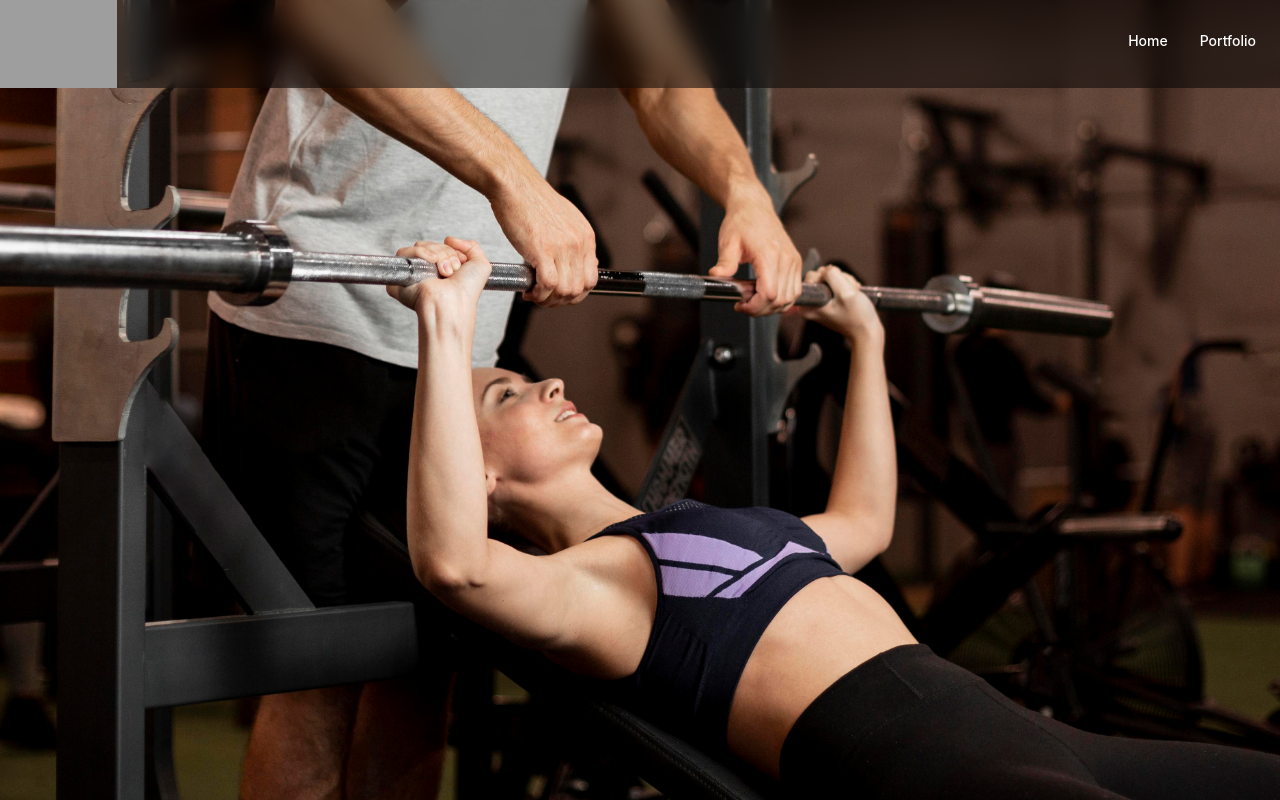
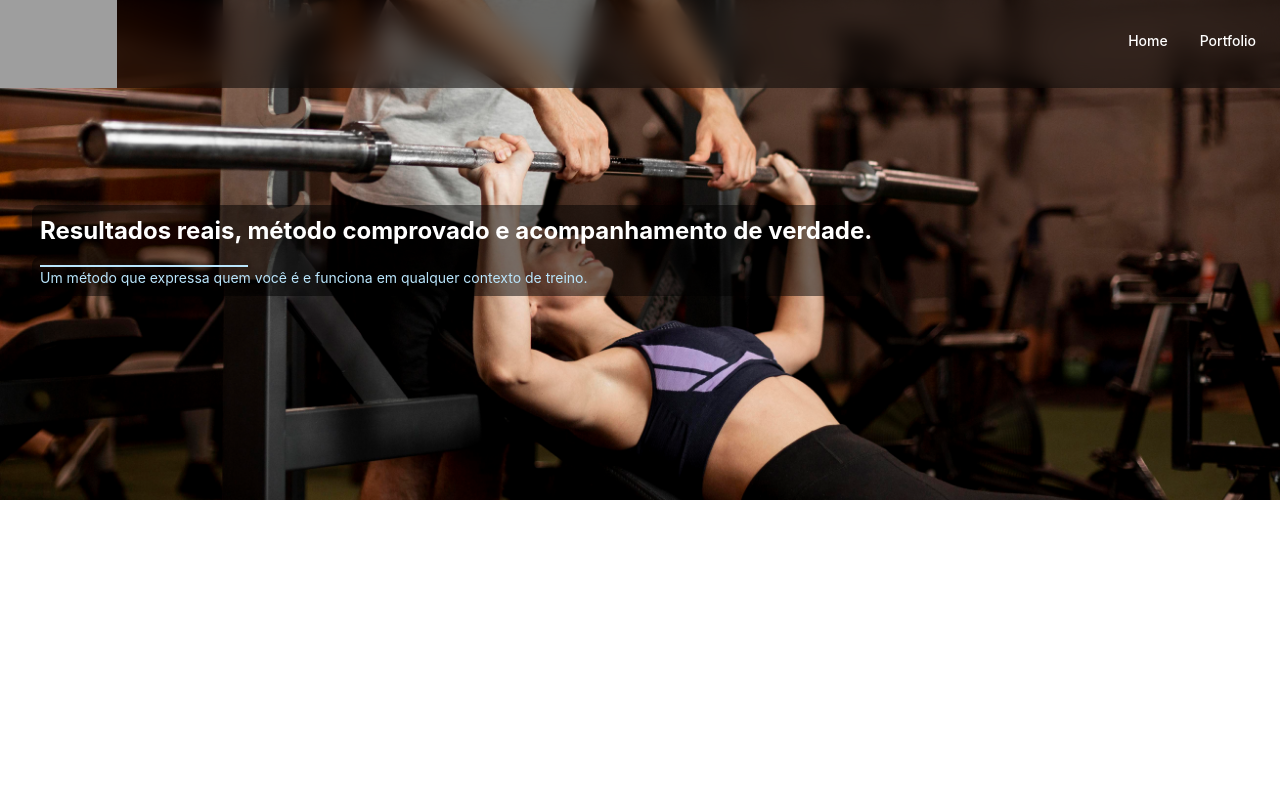
Before and after one commit to P3dr0PRR/personal_lp, a React (Vite) app: page /portfolio in a window 1280 px wide. Built offline with nearby package versions, Linux system fonts and the light colour scheme; grey boxes are pictures that could not be loaded.

Commit message:
Hero finished

```diff
--- a/src/App.tsx
+++ b/src/App.tsx
@@ -1,18 +1,16 @@
 import { BrowserRouter, Routes, Route } from "react-router-dom";
 import { Header } from "./components/Header/Header";
-import { Home } from "./pages/Home";
-import { PortifolioHome } from "./pages/PortifolioHome";
+import { Home } from "./pages/Home/Home";
+import { PortifolioHome } from "./pages/PortifolioHome/PortifolioHome";
 
 function App() {
   return (
     <BrowserRouter>
-
       <Header />
       <Routes>
         <Route path="/" element={<Home />} />
         <Route path="/portfolio" element={<PortifolioHome />} />
       </Routes>
-
     </BrowserRouter>
   );
 }
--- a/src/global.css
+++ b/src/global.css
@@ -1,6 +1,15 @@
 @import "tailwindcss";
 
 @layer base {
+  h1 {
+    font-size: 1.5rem;
+    font-weight: bold;
+    color: white;
+    padding: 0.5rem;
+    background-color: rgba(0, 0, 0, 0.5);
+    border-radius: 0.5rem;
+  }
+
   h2 {
     font-size: 1.125rem;
     font-weight: bold;
@@ -19,6 +28,10 @@
     font-size: 0.875rem;
     color: rgb(186, 230, 253);
     padding: 0.5rem;
+    padding: 0.5rem;
+    background-color: rgba(0, 0, 0, 0.5);
+    border-radius: 0.5rem;
+
   }
 }
 
@@ -66,6 +79,38 @@
   .SocialMedias:hover {
     color: rgb(107, 114, 128);
   }
+
+  .slideInTitle {
+    animation: slideInTitle 3s ease both;
+  }
+
+  .slideInSubtitle {
+    animation: slideInSubtitle 5s ease both;
+  }
+}
+
+@keyframes slideInTitle {
+  50% {
+    transform: translateX(-20px);
+  }
+  from {
+    transform: translateX(35rem);
+  }
+  to {
+    transform: translateX(0);
+  }
+}
+
+@keyframes slideInSubtitle {
+  50% {
+    transform: translateX(-20px);
+  }
+  from {
+    transform: translateX(35rem);
+  }
+  to {
+    transform: translateX(0);
+  }
 }
 
 html {
--- a/src/pages/Home.tsx
+++ b/src/pages/Home/Home.tsx
@@ -1,8 +1,8 @@
-import Menubg from "../assets/personal.jpg";
-import JDoe from "../assets/Jdoe.png";
-import Wpp from "../assets/wpp.png";
+import Menubg from "../../assets/personal.jpg";
+import JDoe from "../../assets/Jdoe.png";
+import Wpp from "../../assets/wpp.png";
 
-import { Footer } from "../components/Footer/Footer.tsx";
+import { Footer } from "../../components/Footer/Footer.tsx";
 
 export function Home() {
   return (
@@ -23,10 +23,14 @@ export function Home() {
               alt="Jon Doe J"
               className="h-32 w-32 bg-transparent"
             />
-            <h2>Com foco e direção, você vai além do que imagina.</h2>
-            <p className="motivation">buscando direção ?</p>
-            <h2>Entre em Contato</h2>
-            <p className="motivation">
+            <h2 className="slideInTitle">
+              Com foco e direção, você vai além do que imagina.
+            </h2>
+            <p className="slideInSubtitle">
+              buscando direção ?
+            </p>
+            <h2 className="slideInTitle">Entre em Contato</h2>
+            <p className="slideInSubtitle">
               Do primeiro treino ao resultado final, eu cuido de cada detalhe.
               Seu único trabalho é evoluir.
             </p>
--- a/src/pages/PortifolioHome.tsx
+++ /dev/null
@@ -1,16 +0,0 @@
-import Menubg from "../assets/personal.jpg";
-
-export function PortifolioHome() {
-    return (
-         <section
-        id="Portfolio"
-        className="min-h-screen w-full flex items-center justify-center relative"
-      >
-        <img
-          src={Menubg}
-          alt="Personal"
-       className="absolute inset-0 h-full w-full object-cover"
-        />
-        </section>
-    )
-}
--- /dev/null
+++ b/src/pages/PortifolioHome/Hero.tsx
@@ -0,0 +1,15 @@
+export function Hero() {
+  return (
+    <section>
+      <h1 className="slideInTitle">
+        Resultados reais, método comprovado e acompanhamento de verdade.
+      </h1>
+
+      <p className="slideInSubtitle">
+         <span className=" block h-0.5 bg-[rgb(186,230,253)] w-[25%]"></span>
+        Um método que expressa quem você é e funciona em qualquer contexto de
+        treino.
+      </p>
+    </section>
+  );
+}
--- /dev/null
+++ b/src/pages/PortifolioHome/PortifolioHome.tsx
@@ -0,0 +1,20 @@
+import Menubg from "../../assets/personal.jpg";
+import { Hero } from "./Hero";
+
+export function PortifolioHome() {
+  return (
+    <section
+      id="Portfolio"
+      className="w-full h-[500px] relative"
+    >
+      <img
+        src={Menubg}
+        alt="Personal"
+        className="absolute inset-0 h-full w-full object-cover z-0"
+      />
+     <div className="absolute inset-0 z-10 flex items-center justify-start px-8">
+  <Hero />
+</div>
+    </section>
+  );
+}
```
